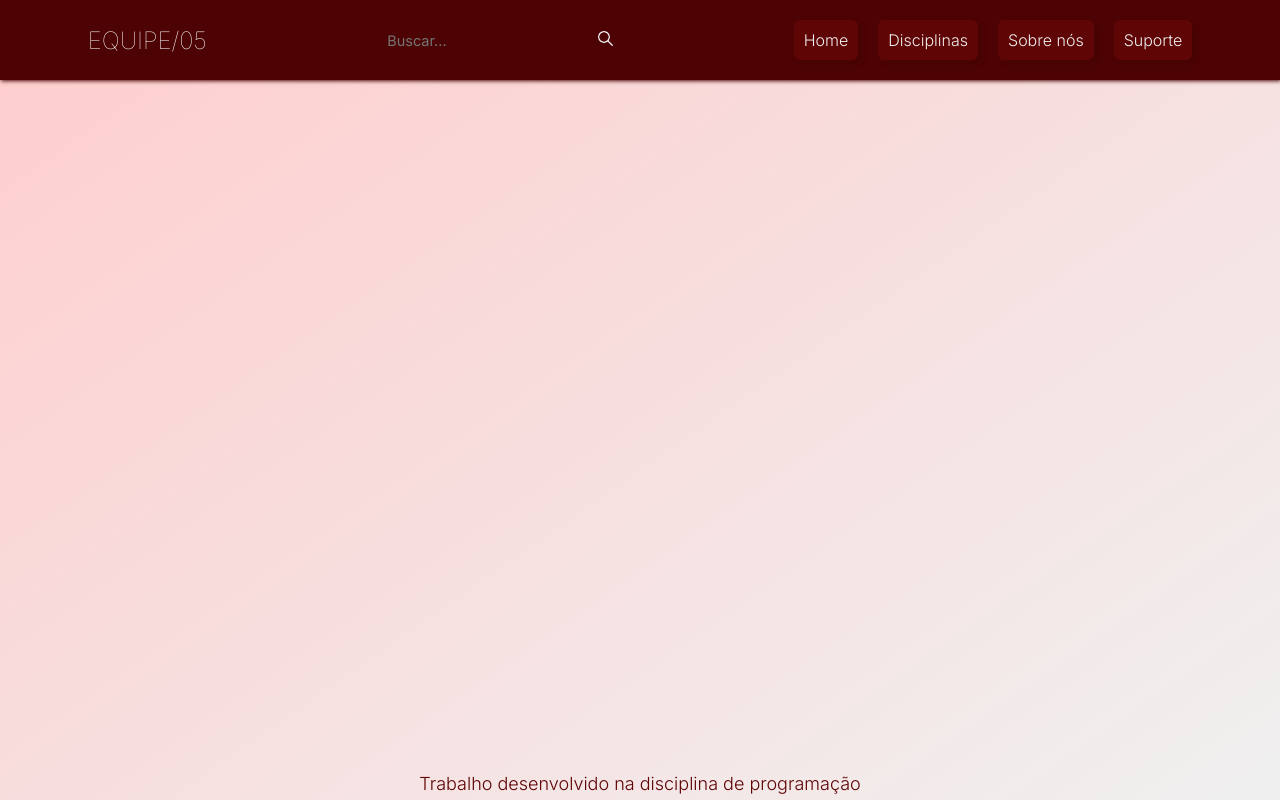
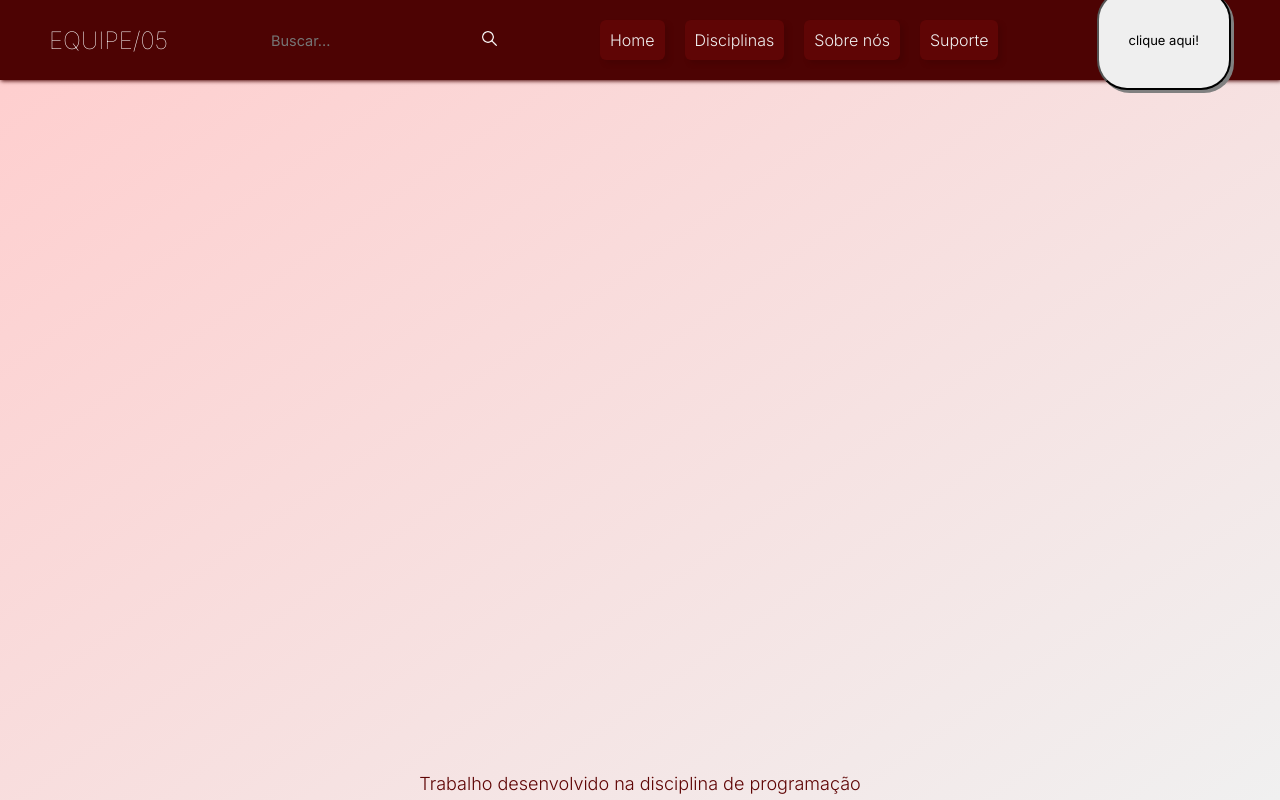
Before and after one commit to LianChristofer/novo-trabalho-programacao, a plain HTML site: page disciplinas/programacao.html in a window 1280 px wide. Drawn offline with Linux system fonts and the light colour scheme.

Commit message:
741852852

```diff
--- a/disciplinas/programacao.html
+++ b/disciplinas/programacao.html
@@ -23,6 +23,11 @@
             <a class="header__link" href="/sobrenos.html">Sobre nós</a>
             <a class="header__link" href="/suporte.html">Suporte</a>
         </nav>
+        <section style="text-align: center;">
+            <button style="padding: 40px 30px; border-radius: 30px; box-shadow: 3px 3px 0 gray; font-size: 1,75 em;">
+                clique aqui!
+            </button>
+        </section>
     </header>
     <main>
     </main>
```
